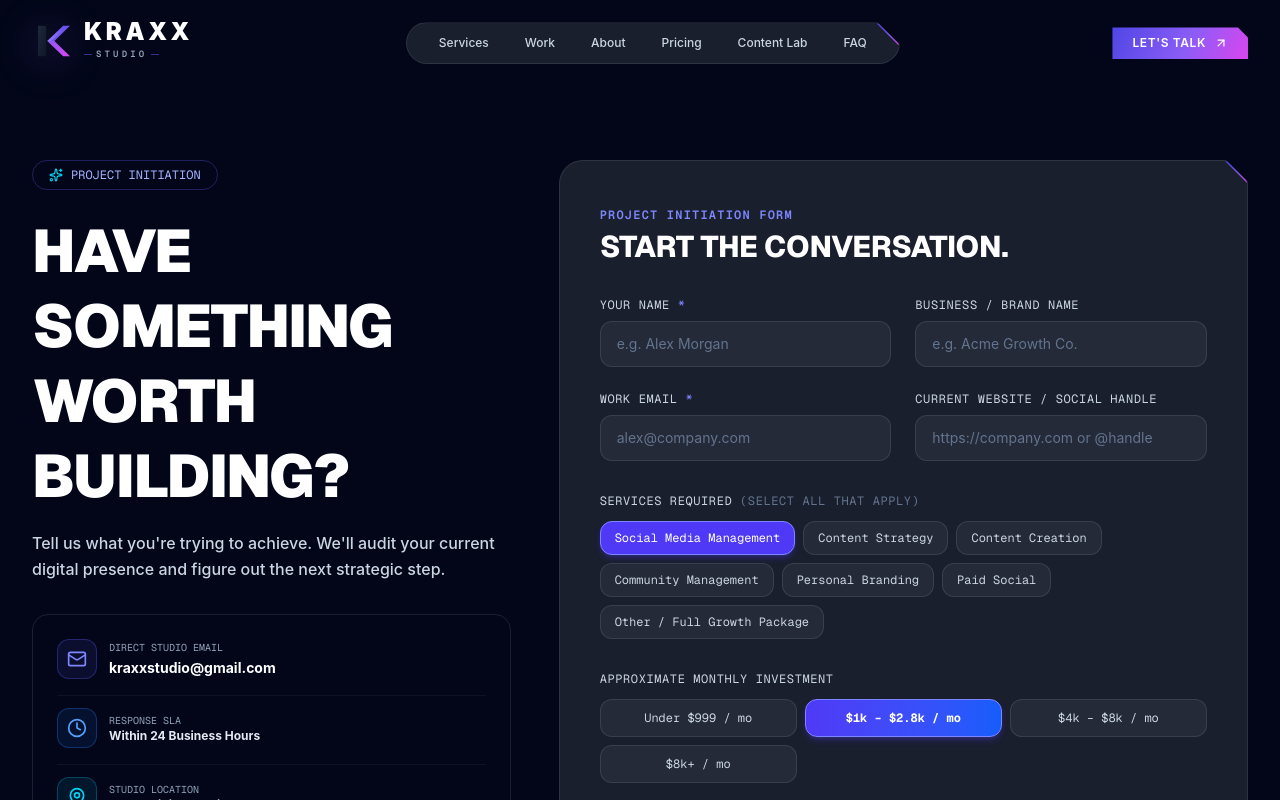
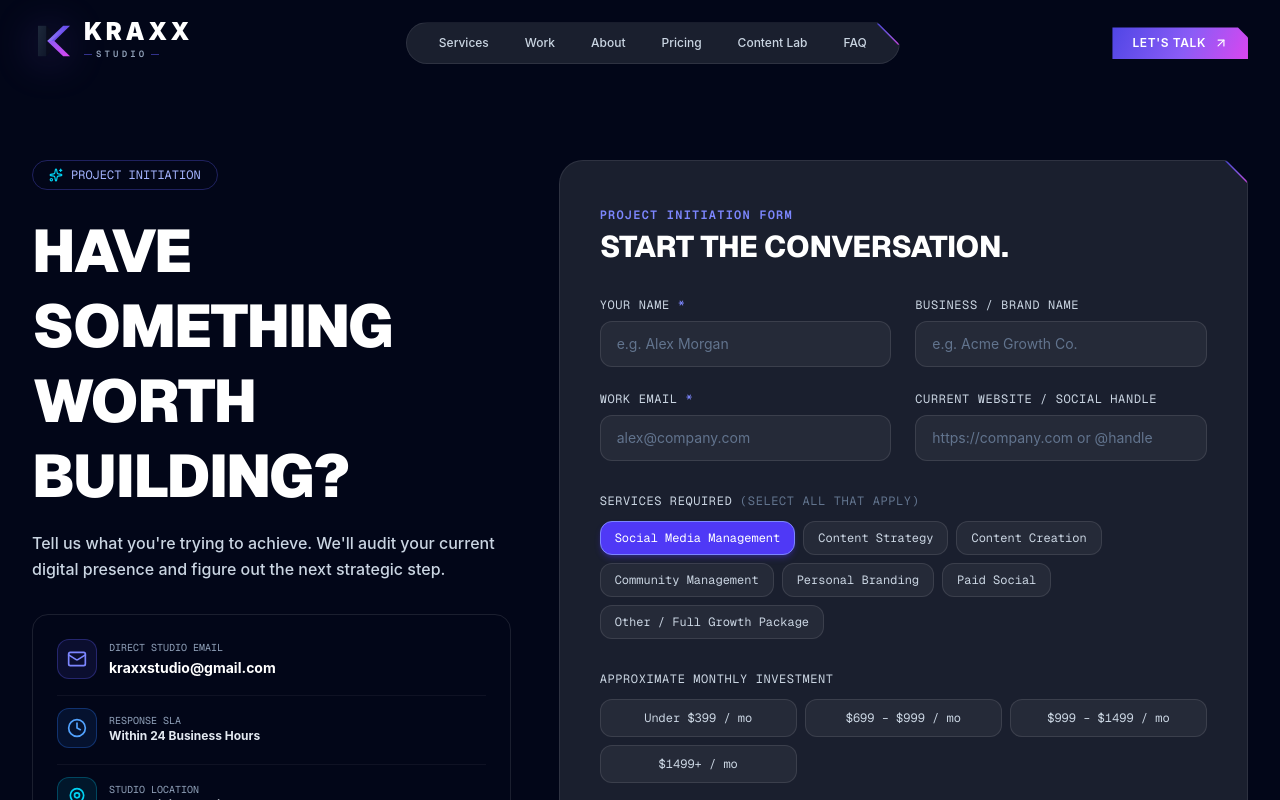
Before and after one commit to Basilmellow/kraxxstudio, a Next.js app: page /contact in a window 1280 px wide. Shown: the top 800 px of the page. Built offline with nearby package versions, Linux system fonts and the light colour scheme.

Commit message:
Update ContactForm.tsx

```diff
--- a/src/components/ui/ContactForm.tsx
+++ b/src/components/ui/ContactForm.tsx
@@ -14,7 +14,7 @@ const SERVICES_OPTIONS = [
   "Other / Full Growth Package",
 ];
 
-const BUDGET_OPTIONS = ["Under $999 / mo", "$1k – $2.8k / mo", "$4k – $8k / mo", "$8k+ / mo"];
+const BUDGET_OPTIONS = ["Under $399 / mo", "$699 – $999 / mo", "$999 – $1499 / mo", "$1499+ / mo"];
 
 export function ContactForm() {
   const [formData, setFormData] = useState({
```
